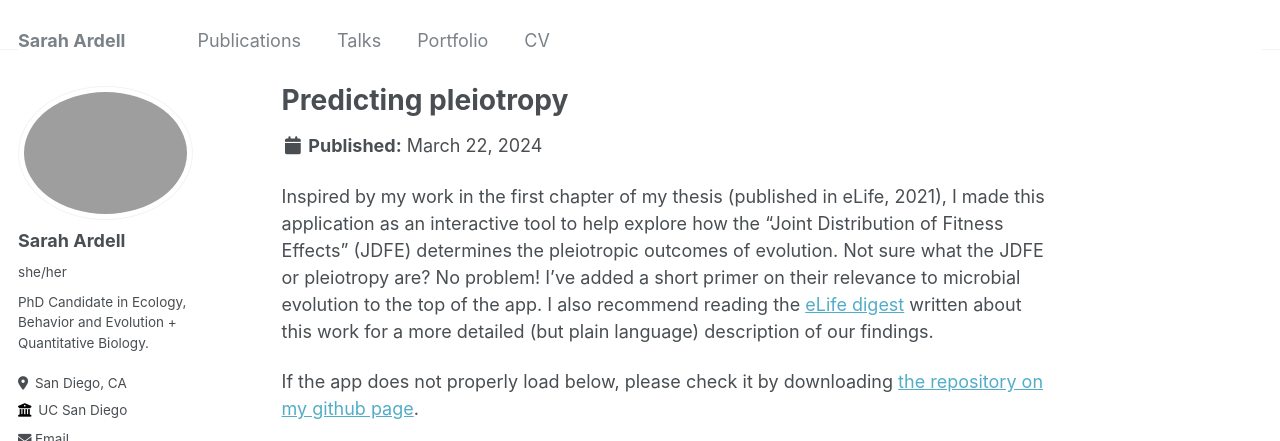
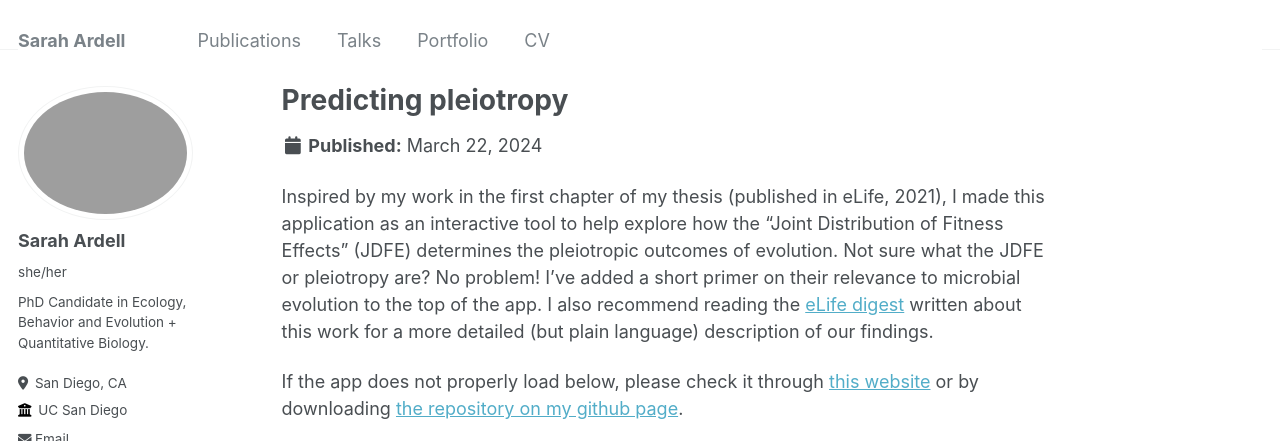
Before and after one commit to ardellsarah/ardellsarah.github.io, a Jekyll site: the page built from _portfolio/portfolio-1.md, in a window 1280 px wide and 900 px high, cut to the strip 0-441 px from the top of the window. Built offline with Jekyll 4.4.1, drawn with Linux system fonts in a browser that asks for light colours; some web fonts are replaced.

Commit message:
Update portfolio-1.md

```diff
--- a/_portfolio/portfolio-1.md
+++ b/_portfolio/portfolio-1.md
@@ -6,6 +6,6 @@ collection: portfolio
 
 Inspired by my work in the first chapter of my thesis (published in eLife, 2021), I made this application as an interactive tool to help explore how the "Joint Distribution of Fitness Effects" (JDFE) determines the pleiotropic outcomes of evolution. Not sure what the JDFE or pleiotropy are? No problem! I've added a short primer on their relevance to microbial evolution to the top of the app. I also recommend reading the [eLife digest](https://elifesciences.org/articles/73250) written about this work for a more detailed (but plain language) description of our findings.
 
-If the app does not properly load below, please check it by downloading [the repository on my github page](https://github.com/ardellsarah/JDFE_Rshiny_App).
+If the app does not properly load below, please check it through [this website]( https://smardell.shinyapps.io/rshiny_jdfe/) or by downloading [the repository on my github page](https://github.com/ardellsarah/JDFE_Rshiny_App).
 
 <iframe src="https://smardell.shinyapps.io/rshiny_jdfe/" width="140%" height="600" frameborder="0"></iframe>
```
